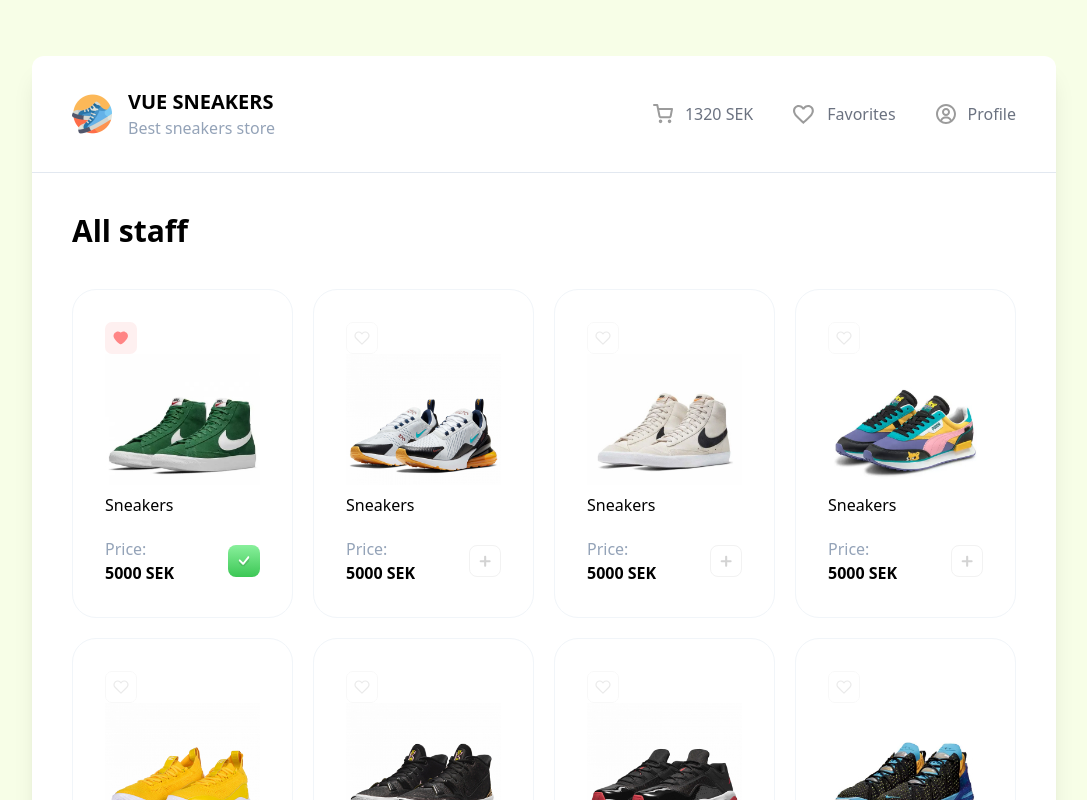
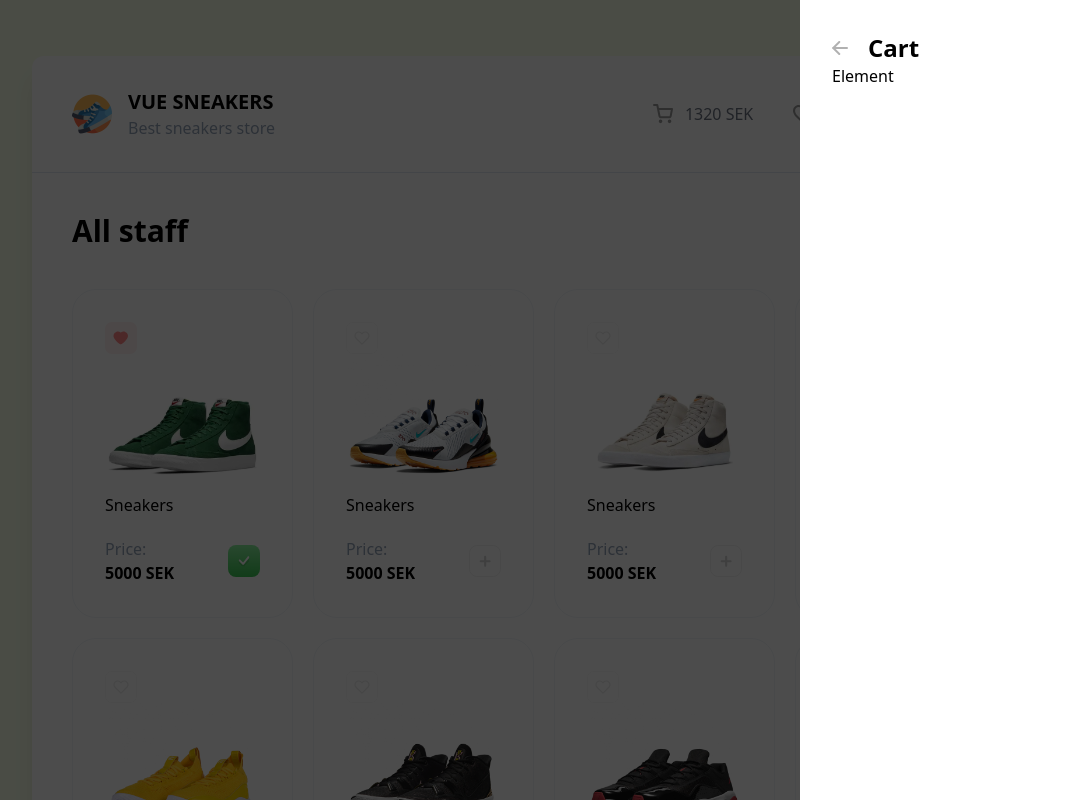
Before and after one commit to kabalesha/vue-sneakers, a Vue app: page / in a window 1280 px wide. Shown: the top 800 px of the page, without its empty margins (96-1183 px from the left). Built offline with nearby package versions, Linux system fonts and the light colour scheme.

Commit message:
rule eslint

```diff
--- a/src/App.vue
+++ b/src/App.vue
@@ -1,10 +1,12 @@
 <script setup>
 import Header from './components/Header/Header.vue'
 import CardList from './components/CardList.vue'
+import Drawer from './components/Drawer.vue'
 </script>
 
 <template>
   <div class="bg-white w-4/5 m-auto rounded-xl shadow-xl mt-14">
+    <Drawer />
     <Header />
 
     <div class="p-10">
--- /dev/null
+++ b/src/components/CartItem.vue
@@ -0,0 +1,3 @@
+<template>
+  <h2>Element</h2>
+</template>
--- /dev/null
+++ b/src/components/Drawer.vue
@@ -0,0 +1,13 @@
+<script setup>
+import DrawerHead from './DrawerHead.vue'
+import CartItem from './CartItem.vue'
+</script>
+<template>
+  <div>
+    <div class="fixed top-0 left-0 h-full w-full bg-black z-10 opacity-70"></div>
+    <div class="bg-white w-96 h-full fixed right-0 top-0 z-20 p-8">
+      <DrawerHead />
+      <CartItem />
+    </div>
+  </div>
+</template>
--- /dev/null
+++ b/src/components/DrawerHead.vue
@@ -0,0 +1,30 @@
+<script setup></script>
+<template>
+  <div class="flex items-center gap-5">
+    <svg
+      class="opacity-30 cursor-pointer rotate-180 hover:opacity-100 transition hover:-translate-x-1"
+      width="16"
+      height="14"
+      viewBox="0 0 16 14"
+      fill="none"
+      xmlns="http://www.w3.org/2000/svg"
+    >
+      <path
+        d="M1 7H14.7143"
+        stroke="black"
+        stroke-width="2"
+        stroke-linecap="round"
+        stroke-linejoin="round"
+      />
+      <path
+        d="M8.71436 1L14.7144 7L8.71436 13"
+        stroke="black"
+        stroke-width="2"
+        stroke-linecap="round"
+        stroke-linejoin="round"
+      />
+    </svg>
+
+    <h2 class="text-2xl font-bold">Cart</h2>
+  </div>
+</template>
```
Also changed, not shown: .eslintrc.cjs.
